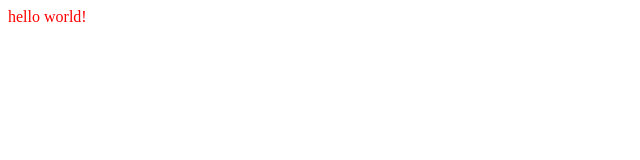
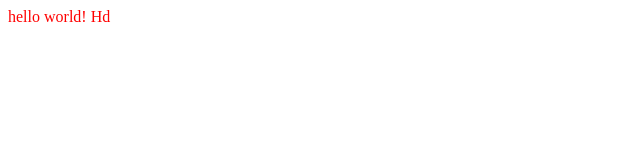
Before and after one commit to AlexGalyas/project, a plain HTML site: page index.html in a window 1280 px wide. Shown: the full height of the page, 0-640 px from the left. Drawn offline with Linux system fonts and the light colour scheme.

Commit message:
second commit

```diff
--- a/index.html
+++ b/index.html
@@ -8,6 +8,6 @@
     <title>Document</title>
 </head>
 <body>
-    hello world!
+    hello world! Hd
 </body>
 </html>
```
